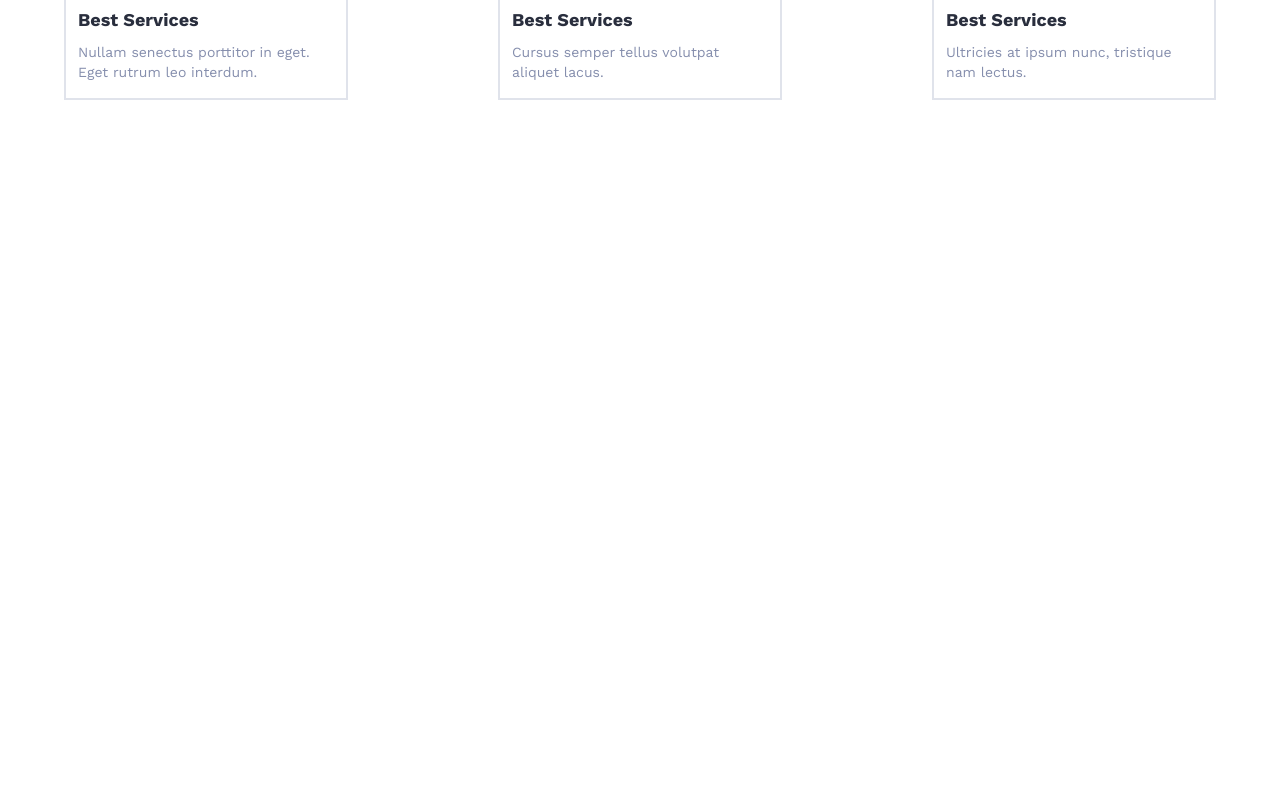
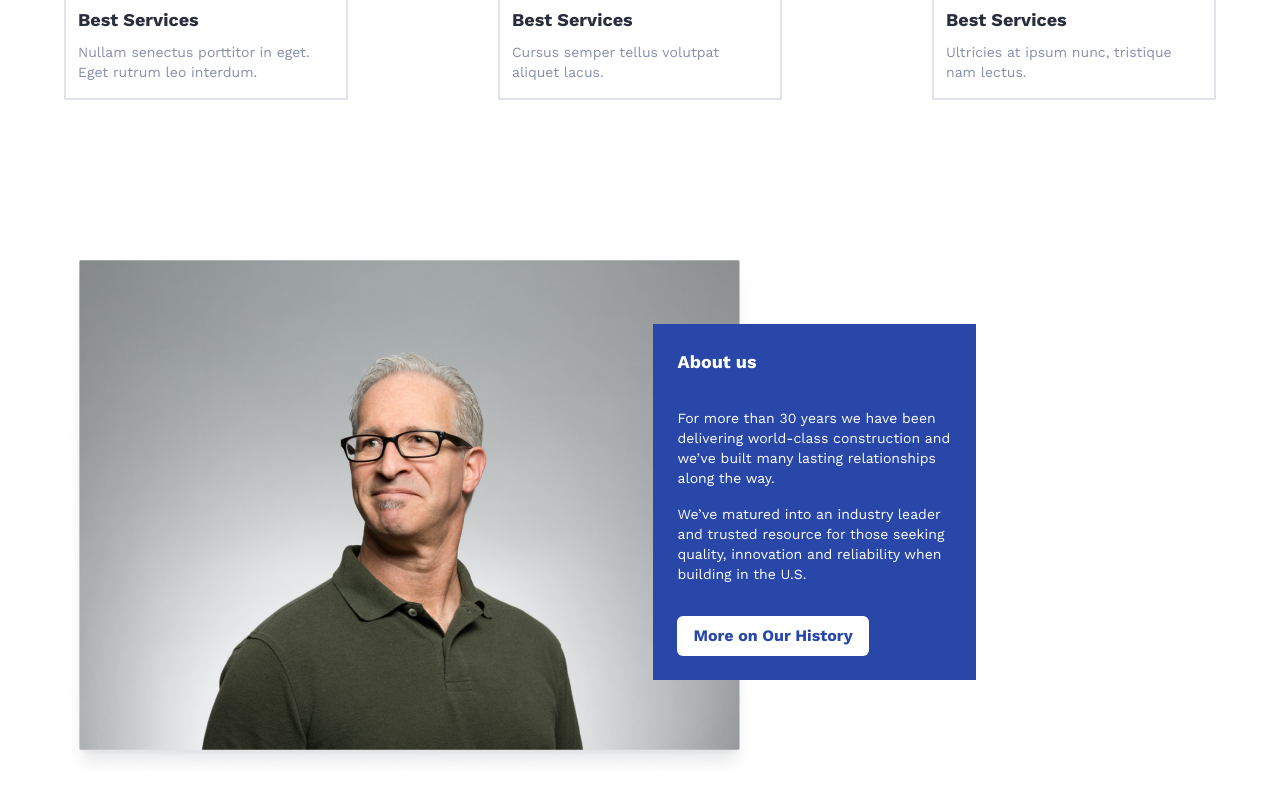
Before and after one commit to KalpitChandekar/thebox-company, a Next.js app: page / in a window 1280 px wide. Shown: the part 966-1766 px from the top of the page. Before the commit the page ends 1226 px from the top, so only its background shows below. Built offline with nearby package versions, Linux system fonts and the light colour scheme.

Commit message:
[feat]: Add About Section

```diff
--- a/app/page.tsx
+++ b/app/page.tsx
@@ -1,3 +1,4 @@
+import About from "@/components/About";
 import Hero from "@/components/Hero";
 import Navbar from "@/components/Navbar";
 import OurReputation from "@/components/OurReputation";
@@ -8,6 +9,7 @@ const page = () => {
       <Navbar />
       <Hero />
       <OurReputation />
+      <About />
     </div>
   );
 };
--- /dev/null
+++ b/components/About.tsx
@@ -0,0 +1,32 @@
+import Image from "next/image";
+
+const About = () => {
+  return (
+    <div className="mx-auto max-w-6xl my-40 relative">
+      <div className="">
+        <Image src="/about.png" alt="About Us" width={691} height={520} />
+      </div>
+
+      <div className="space-y-8 absolute top-16 right-60 p-6 w-[28%] bg-blue text-white">
+        <h1 className="font-semibold text-lg">About us</h1>
+        <div className="text-sm space-y-4">
+          <p>
+            For more than 30 years we have been delivering world-class
+            construction and we’ve built many lasting relationships along the
+            way.
+          </p>
+          <p>
+            We’ve matured into an industry leader and trusted resource for those
+            seeking quality, innovation and reliability when building in the
+            U.S.
+          </p>
+        </div>
+
+        <button className="text-center font-semibold px-4 rounded-md py-2 bg-white text-blue">
+          More on Our History
+        </button>
+      </div>
+    </div>
+  );
+}
+export default About
```
